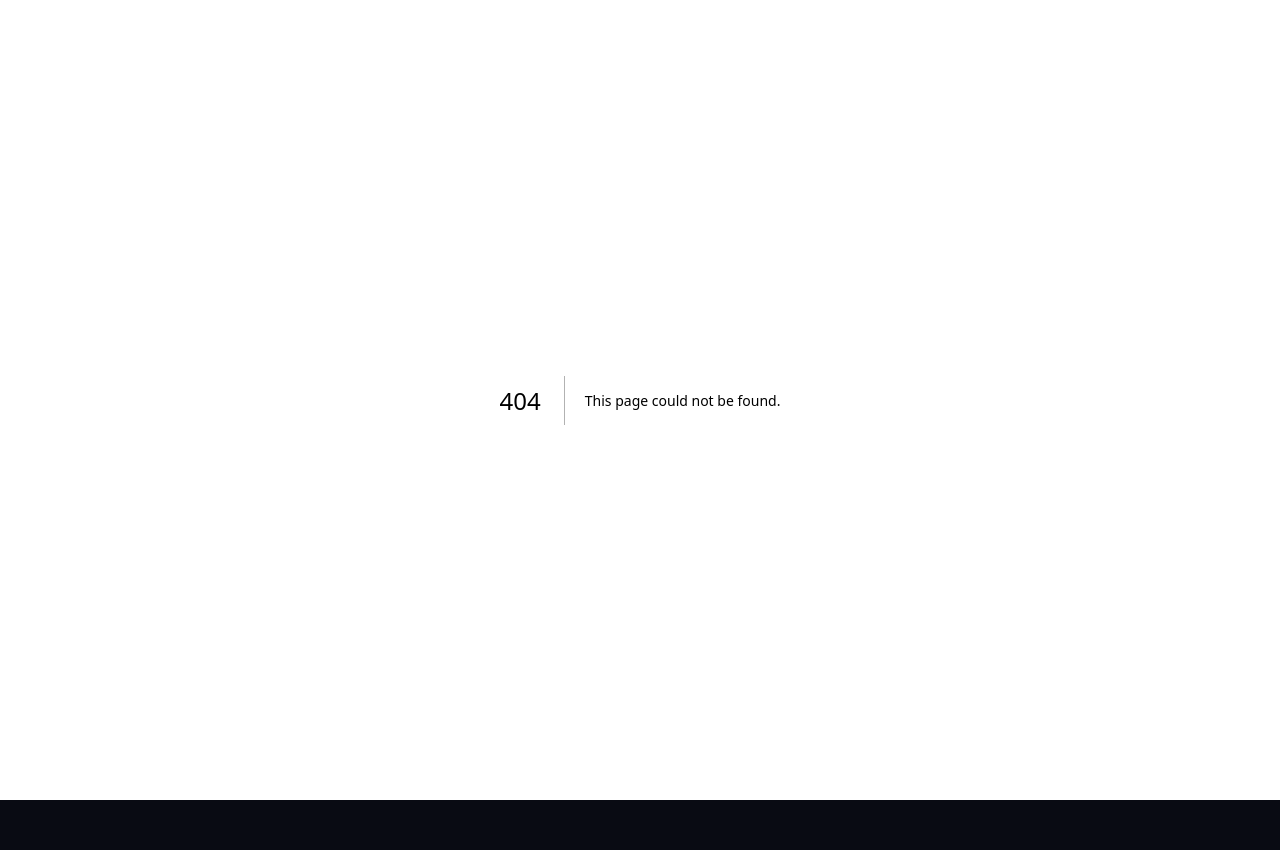
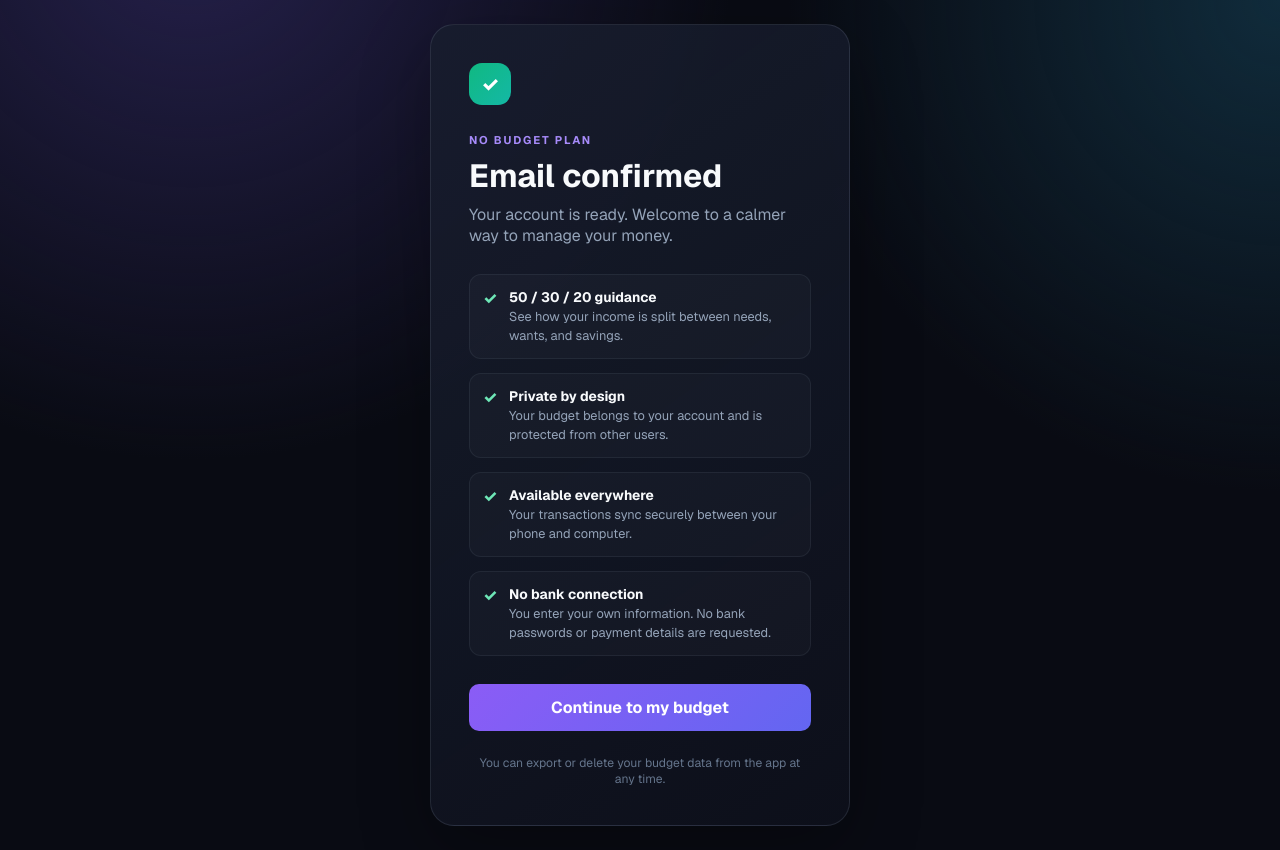
Before and after one commit to Fcelebikuloglu/nobudget, a Next.js app: page /auth/confirmed in a window 1280 px wide. Before the commit this address had no page. Before the commit the page ends 800 px from the top, so only its background shows below. Built offline with nearby package versions, Linux system fonts and the light colour scheme.

Commit message:
Add informative email confirmation page

```diff
--- a/src/app/auth/auth.module.css
+++ b/src/app/auth/auth.module.css
@@ -1,6 +1,8 @@
 .authPage { min-height: 100vh; display: grid; place-items: center; padding: 24px; }
 .authCard { width: min(100%, 420px); padding: 38px; border: 1px solid rgba(148,163,184,.16); border-radius: 24px; background: linear-gradient(145deg, rgba(24,29,46,.92), rgba(13,16,27,.88)); box-shadow: 0 24px 70px rgba(0,0,0,.3); }
 .logoMark { width: 42px; height: 42px; display: grid; place-items: center; border-radius: 13px; background: linear-gradient(135deg,#a78bfa,#3b82f6); color: white; font-weight: 800; font-size: 1.25rem; margin-bottom: 28px; }
+.successMark { background: linear-gradient(135deg,#10b981,#14b8a6); }
+.confirmedCard { max-width: 500px; }
 .eyebrow { color: #a78bfa; font-size: .7rem; font-weight: 700; letter-spacing: .16em; }
 .authCard h1 { margin-top: 8px; font-size: 2rem; }
 .subtitle { color: var(--text-secondary); margin-top: 8px; }
@@ -9,6 +11,12 @@
 .form button { margin-top: 14px; padding: 13px; border-radius: 10px; color: white; font-weight: 700; background: linear-gradient(135deg,#8b5cf6,#6366f1); }
 .form button:disabled { opacity: .65; cursor: wait; }
 .modeButton { width: 100%; margin-top: 18px; padding: 8px; color: #c4b5fd; background: transparent; font-size: .82rem; }
+.infoList { display: grid; gap: 14px; margin: 28px 0; }
+.infoList > div { display: flex; gap: 12px; align-items: flex-start; padding: 13px; border: 1px solid rgba(148,163,184,.1); border-radius: 12px; background: rgba(255,255,255,.025); }
+.infoList span { color: #6ee7b7; font-weight: 800; }
+.infoList p { color: var(--text-secondary); font-size: .8rem; line-height: 1.45; }
+.infoList strong { color: var(--text-primary); font-size: .86rem; }
+.primaryLink { display: block; padding: 13px; border-radius: 10px; color: white; background: linear-gradient(135deg,#8b5cf6,#6366f1); font-weight: 700; text-align: center; text-decoration: none; }
 .error { color: #fb7185; font-size: .82rem; margin-top: 10px; }
 .success { color: #6ee7b7; font-size: .82rem; line-height: 1.45; margin-top: 10px; }
 .note { color: var(--text-muted); font-size: .76rem; text-align: center; margin-top: 24px; }
--- a/src/app/auth/callback/route.ts
+++ b/src/app/auth/callback/route.ts
@@ -10,5 +10,5 @@ export async function GET(request: Request) {
     await supabase.auth.exchangeCodeForSession(code);
   }
 
-  return NextResponse.redirect(new URL("/", requestUrl.origin));
+  return NextResponse.redirect(new URL("/auth/confirmed", requestUrl.origin));
 }
--- /dev/null
+++ b/src/app/auth/confirmed/page.tsx
@@ -0,0 +1,25 @@
+import Link from "next/link";
+import styles from "../auth.module.css";
+
+export default function ConfirmedPage() {
+  return (
+    <main className={styles.authPage}>
+      <section className={`${styles.authCard} ${styles.confirmedCard}`}>
+        <div className={`${styles.logoMark} ${styles.successMark}`}>✓</div>
+        <p className={styles.eyebrow}>NO BUDGET PLAN</p>
+        <h1>Email confirmed</h1>
+        <p className={styles.subtitle}>Your account is ready. Welcome to a calmer way to manage your money.</p>
+
+        <div className={styles.infoList}>
+          <div><span>✓</span><p><strong>50 / 30 / 20 guidance</strong><br />See how your income is split between needs, wants, and savings.</p></div>
+          <div><span>✓</span><p><strong>Private by design</strong><br />Your budget belongs to your account and is protected from other users.</p></div>
+          <div><span>✓</span><p><strong>Available everywhere</strong><br />Your transactions sync securely between your phone and computer.</p></div>
+          <div><span>✓</span><p><strong>No bank connection</strong><br />You enter your own information. No bank passwords or payment details are requested.</p></div>
+        </div>
+
+        <Link className={styles.primaryLink} href="/">Continue to my budget</Link>
+        <p className={styles.note}>You can export or delete your budget data from the app at any time.</p>
+      </section>
+    </main>
+  );
+}
```
